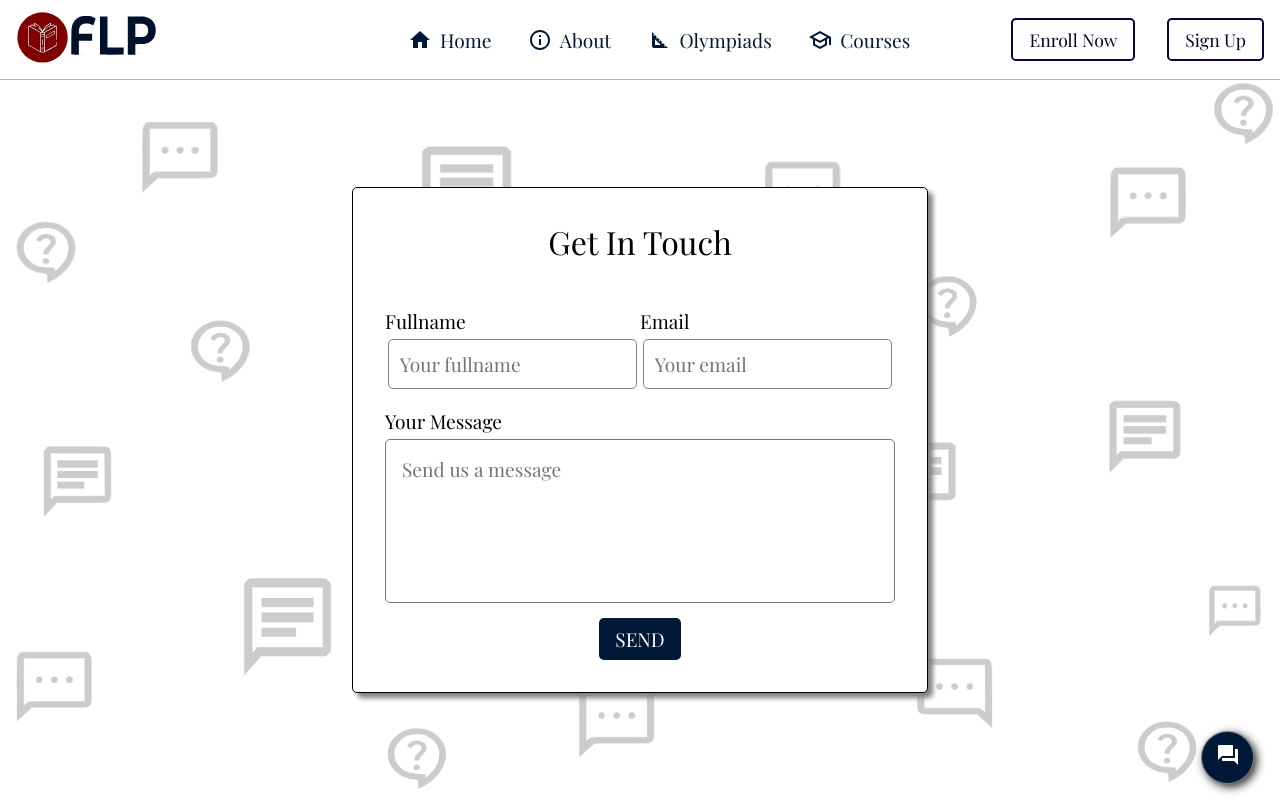
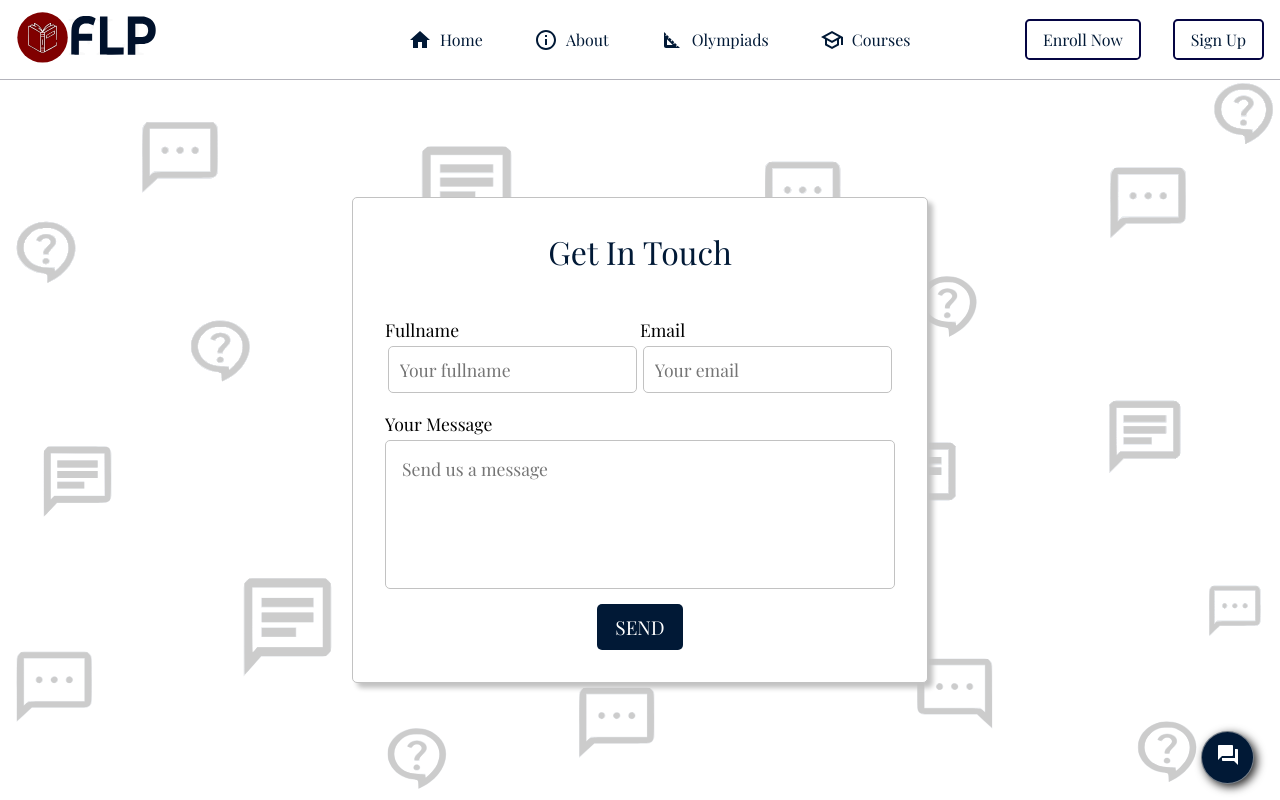
Before and after one commit to ArpitaHalvi/foreign-language-program, a React (Vite) app in the folder client/: page /contact in a window 1280 px wide. Shown: the top 800 px of the page. Built offline with nearby package versions, Linux system fonts and the light colour scheme; a web font is replaced by a local one.

Commit message:
Modified

```diff
--- a/client/src/Pages/About.scss
+++ b/client/src/Pages/About.scss
@@ -331,7 +331,7 @@
     }
     h3 {
       width: 100%;
-      font-size: 1.2rem;
+      font-size: 1.1rem;
       text-align: left;
       font-weight: 400;
       color: grey;
@@ -346,7 +346,6 @@
       font-size: 1.2rem;
       border-radius: 5px;
       border: 2px solid #191952;
-      // background-color: #090950;
       background-color: index.$oxford-blue;
       color: white;
       cursor: pointer;
@@ -369,23 +368,26 @@
       li {
         width: 100%;
         border-radius: 5px;
-        font-size: 1.2rem;
+        font-size: 1rem;
         padding: 1rem;
         color: index.$oxford-blue;
         background-color: aliceblue;
-        border: 1px solid grey;
+        border: 1px solid #c2c2c2;
         @include index.flex-box($justify-content: space-between);
         gap: 1rem;
         transition: scale 0.2s ease;
         &:hover {
           scale: 1.025;
-          box-shadow: 5px 5px grey;
-          border-color: grey;
+          box-shadow: 5px 5px #c2c2c2;
         }
         .pdf-link {
-          @include index.flex-box;
+          width: 100%;
+          @include index.flex-box($justify-content: flex-start);
           gap: 1rem;
-          color: black;
+          color: index.$oxford-blue;
+          .report-icon {
+            color: index.$oxford-blue;
+          }
         }
         button {
           padding: 0.4rem;
@@ -411,8 +413,9 @@
       }
     }
   }
-  @media (width<=500px) {
-    gap: 2rem;
+  @media (width<=600px) {
+    gap: 1rem;
+    margin-bottom: 2%;
     div {
       h2 {
         width: 100%;
@@ -420,24 +423,22 @@
       }
       h3 {
         width: 100%;
-        font-size: 1.2rem;
       }
     }
     .reports {
-      width: 100%;
+      width: 90%;
       padding: 0.5rem;
     }
   }
-  @media (max-width: 468px) {
+  @media (max-width: 500px) {
+    // background-color: pink;
+    padding: 2rem 0;
+    margin-bottom: 0;
     div {
-      h3 {
-        font-size: 1.1rem;
-      }
+      padding: 0;
     }
     .reports {
-      ul li {
-        font-size: 1rem;
-      }
+      width: 100%;
     }
   }
 }
--- a/client/src/Pages/Contact.jsx
+++ b/client/src/Pages/Contact.jsx
@@ -131,7 +131,7 @@ export default function Contact() {
             aria-required
           />
           <button type="submit" className="contact-btn">
-            SEND
+            Send
           </button>
         </form>
       </div>
--- a/client/src/Pages/Contact.scss
+++ b/client/src/Pages/Contact.scss
@@ -10,14 +10,15 @@
     background-color: white;
     padding: 1rem;
     border-radius: 5px;
-    border: 1px solid black;
-    box-shadow: 5px 5px 5px grey;
+    border: 1px solid #c2c2c2;
+    box-shadow: 5px 5px 5px #c2c2c2;
     @include index.flex-box($flex-dir: column);
     h2 {
       font-size: 2rem;
       font-weight: 400;
       padding: 1rem;
       text-transform: capitalize;
+      color: index.$oxford-blue;
     }
     form {
       width: 100%;
@@ -27,38 +28,39 @@
         width: 100%;
         @include index.res-grid;
         padding: 0.5rem 0;
-        // background-color: plum;
         div {
           width: 100%;
-          // background-color: aliceblue;
           @include index.flex-box($flex-dir: column);
           label {
-            font-size: 1.2rem;
+            font-size: 1.1rem;
           }
           input {
             width: 98%;
             margin-top: 1%;
             padding: 0.7rem;
             border-radius: 5px;
-            border: 1px solid grey;
-            font-size: 1.2rem;
+            border: 1px solid #c2c2c2;
+            font-size: 1.1rem;
+            outline: none;
           }
         }
-        @media (width<=500px) {
+        @media (max-width: 500px) {
           @include index.res-grid(100%);
         }
       }
       label {
         margin: 2% 0 1% 0;
-        font-size: 1.2rem;
+        font-size: 1.1rem;
         align-self: flex-start;
       }
       textarea {
         width: 100%;
         padding: 1rem;
         border-radius: 5px;
-        font-size: 1.2rem;
+        font-size: 1.1rem;
+        border: 1px solid #c2c2c2;
         resize: none;
+        outline: none;
       }
       .contact-btn {
         padding: 0.5rem 1rem;
@@ -67,41 +69,53 @@
         background-color: index.$oxford-blue;
         border-radius: 5px;
         color: white;
-        border: none;
+        border: 2px solid transparent;
+        transition: all 0.3s ease-in;
+        cursor: pointer;
+        text-transform: uppercase;
+        &:hover {
+          background-color: transparent;
+          color: index.$oxford-blue;
+          border-color: index.$oxford-blue;
+        }
       }
     }
-    @media (width<=1200px) {
+    @media (max-width: 1200px) {
       width: 60%;
     }
-    @media (width<=900px) {
+    @media (max-width: 900px) {
       width: 80%;
     }
-    @media (width<=700px) {
+    @media (max-width: 700px) {
       width: 90%;
     }
     @media (max-width: 468px) {
-      padding: 0.5rem 1rem;
+      width: 95%;
+      // padding: 0.5rem 1rem;
+      padding: 1rem 0.5rem 0.5rem 0.5rem;
       h2 {
-        padding: 0.5rem;
+        padding: 0;
       }
       form {
         padding: 0.5rem;
         .form-inputs {
+          padding: 0;
           div {
             label {
-              font-size: 1.1rem;
+              font-size: 1rem;
             }
             input {
-              font-size: 1.1rem;
+              font-size: 1rem;
             }
           }
         }
         textarea {
-          font-size: 1.1rem;
+          font-size: 1rem;
         }
         .contact-btn {
           font-size: 1rem;
           padding: 0.4rem 1rem;
+          text-transform: capitalize;
         }
       }
     }
--- a/client/src/components/Navbar.scss
+++ b/client/src/components/Navbar.scss
@@ -65,7 +65,7 @@
         a {
           @include index.flex-box;
           gap: 0.5rem;
-          font-size: 1.2rem;
+          font-size: 1rem;
           color: index.$oxford-blue;
           padding: 0.5rem;
         }
@@ -80,7 +80,7 @@
           width: 100%;
           padding: 0.8rem;
           border-radius: 5px;
-          font-size: 1.1rem;
+          font-size: 1rem;
           border: 1px solid index.$oxford-blue;
           background-color: index.$antiflash-white;
           color: index.$oxford-blue;
@@ -101,9 +101,10 @@
       .nav-btns {
         padding: 0.5rem 1rem;
         color: #050523;
-        font-size: 1.1rem;
+        font-size: 1rem;
         border: 2px solid #050543;
         border-radius: 0.3rem;
+        color: index.$oxford-blue;
         cursor: pointer;
         background-color: transparent;
         &:hover {
--- a/client/src/components/Reports.jsx
+++ b/client/src/components/Reports.jsx
@@ -1,4 +1,4 @@
-import { ArrowForward, Delete, Error } from "@mui/icons-material";
+import { Delete, Description, Error } from "@mui/icons-material";
 import { useAuth } from "../store/auth";
 import Modal from "./Modal";
 import { useEffect, useState } from "react";
@@ -7,7 +7,6 @@ import { toast } from "react-toastify";
 import { Link } from "react-router-dom";
 import ConfirmModal from "./ConfirmModal";
 import PDFViewer from "./PDFViewer";
-// import ErrorMsg from "./ErrorMsg";
 
 export default function Reports() {
   const { user, authorizationToken } = useAuth();
@@ -79,7 +78,7 @@ export default function Reports() {
           },
         }
       );
-      console.log(response);
+      // console.log(response);
       if (response.ok) {
         fetchReports();
         setLoading(false);
@@ -101,7 +100,6 @@ export default function Reports() {
 
   return (
     <section className="reports-section">
-      {/* {error && <ErrorMsg msg={error} />} */}
       <ConfirmModal
         isOpen={isConfirmModalOpen}
         isClose={closeConfirmModal}
@@ -138,8 +136,8 @@ export default function Reports() {
                     className="pdf-link"
                     onClick={() => openPdfViewer(pdfLink)}
                   >
+                    <Description className="report-icon" />
                     {title}
-                    <ArrowForward />
                   </Link>
                   {user?.isAdmin && (
                     <button
```
